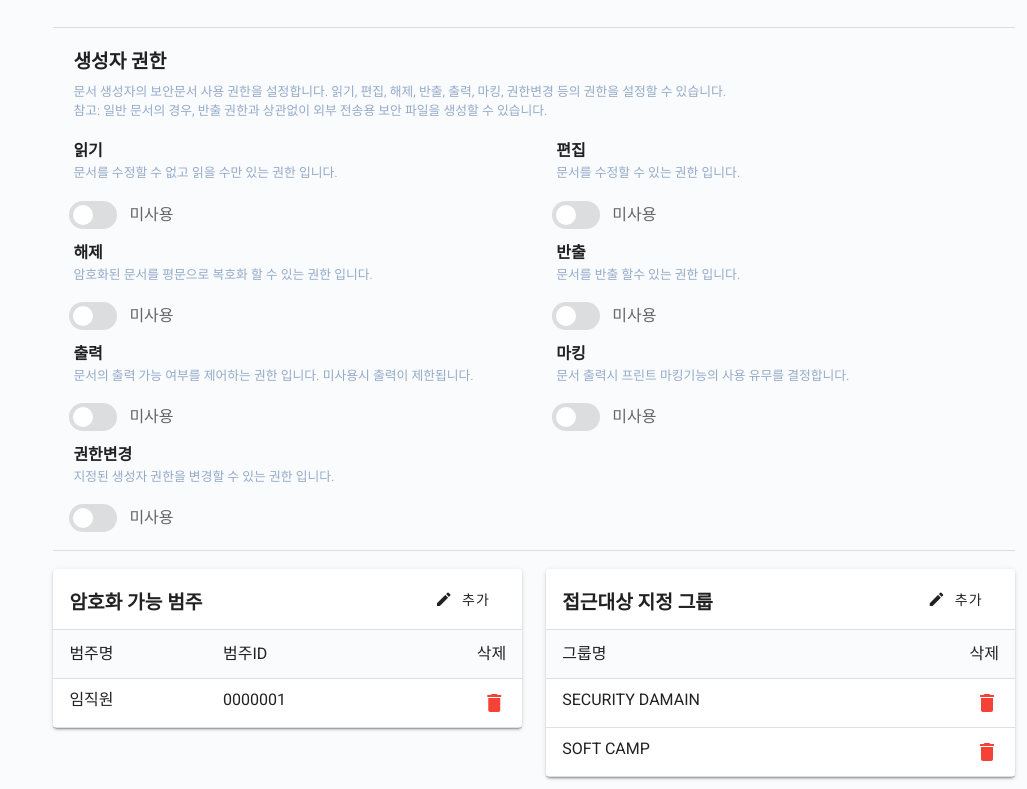
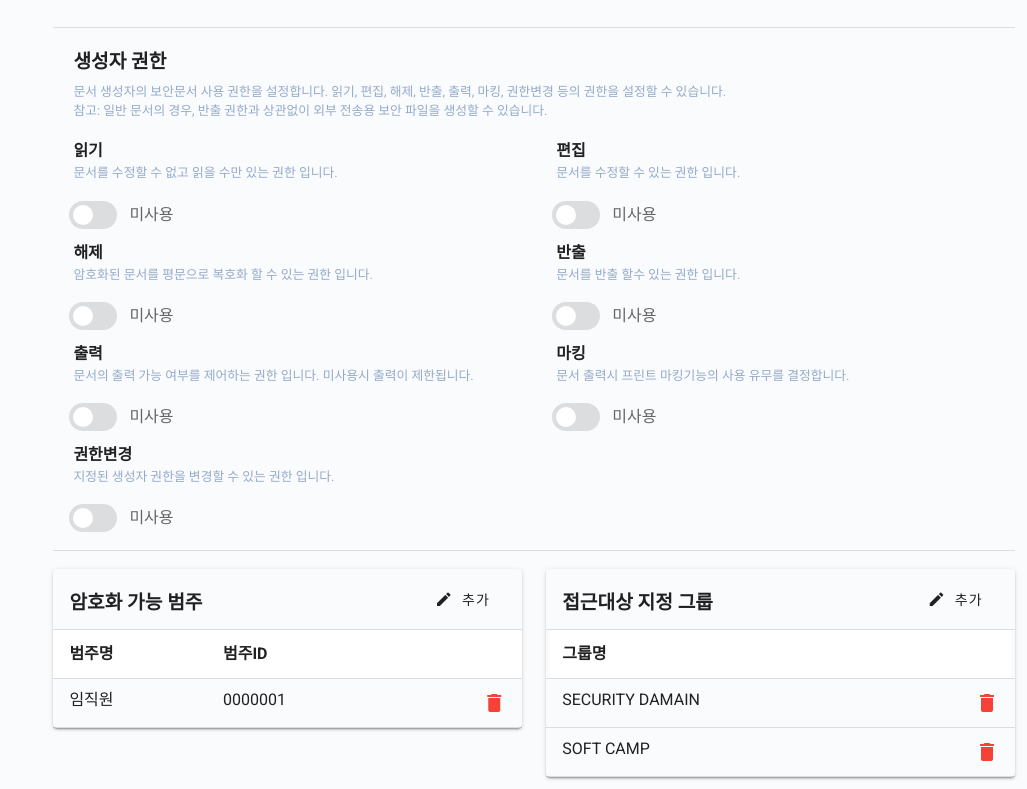
Before and after one commit to woo-da-young/cs_console_demo, a Vue app: page /#/ in a window 1280 px wide. Shown: the part 785-1574 px from the top of the page, without its empty margins (253-1280 px from the left). Built offline with nearby package versions, Linux system fonts and the light colour scheme.

Commit message:
색상변경

```diff
--- a/src/Home.vue
+++ b/src/Home.vue
@@ -471,7 +471,7 @@
 
           <v-row>
                 <v-col style="padding-top:30px;" >
-                    <v-card>
+                    <v-card style="background-color:#F9FBFD">
                       <v-list-item>
                         <v-list-item-content style="font-size:1.4rem; font-weight:bold ">
                           <v-row align="center" justify="space-around">
@@ -506,10 +506,11 @@
                                       </v-col>
                                     </v-row>
                                   </v-list-item>
-                                   <v-divider></v-divider>
-                                  <v-list-item style="background-color:#F9FBFD">
-                                      <v-row align="center" justify="space-around">
-                                        <v-col cols="6">범주명</v-col>
+                                  <v-divider></v-divider>
+
+                                  <v-list-item style="background-color:#F9FBFD;font-weight: bold">
+                                      <v-row align="center" justify="space-around" >
+                                        <v-col cols="6" >범주명</v-col>
                                         <v-col cols="6">범주ID</v-col>
                                       </v-row>
                                   </v-list-item>
@@ -534,11 +535,10 @@
                       </v-list-item>
                       <v-divider></v-divider>
 
-                      <v-list-item style="background-color:#F9FBFD">
-                          <v-row align="center" justify="space-around">
+                      <v-list-item style="background-color:#fff;font-weight: bold">
+                          <v-row align="center" justify="space-around" >
                             <v-col cols="4">범주명</v-col>
-                            <v-col cols="4">범주ID</v-col>
-                            <v-col cols="4" align="right">삭제</v-col>
+                            <v-col cols="8">범주ID</v-col>
                           </v-row>
                       </v-list-item>
                       <v-divider></v-divider>
@@ -547,7 +547,7 @@
                         <div v-for="(item,index) in possibleList" :key="item.no">
                         <v-list-item>
                           <v-list-item-content>
-                            <v-row>
+                            <v-row >
                               <v-col cols="4">{{item.range}}</v-col>
                               <v-col cols="4">{{item.no}}</v-col>
                               <v-col cols="4" align="right">
@@ -582,7 +582,7 @@
                   </v-card>
                 </v-col>
                 <v-col style="padding-top:30px;">
-                  <v-card>
+                  <v-card style="background-color:#F9FBFD">
                     <v-list-item>
                       <v-list-item-content style="font-size:1.4rem; font-weight:bold">
                           <v-row align="center" justify="space-around" >
@@ -604,7 +604,7 @@
                               </v-dialog>   -->
                               <v-dialog v-model="dialog2"  max-width="800" >
                                 <template v-slot:activator="{ on, attrs }"><v-btn text  v-bind="attrs" v-on="on"><v-icon left>mdi-pencil</v-icon>추가</v-btn></template>
-                                <v-card style="overflow-x: hidden;min-height: 500px">
+                                <v-card style="overflow-x: hidden;min-height: 500px" >
                                   <v-list-item>
                                     <v-list-item-content style="font-size:1.4rem; ">
                                         <v-row align="center" justify="space-around" >
@@ -646,7 +646,7 @@
                                   </v-list-item>
                                    <v-divider></v-divider>
 
-                                  <v-list-item style="background-color:#F9FBFD">
+                                  <v-list-item style="font-weight:bold;background-color:#F9FBFD">
                                       <v-row align="center" justify="space-around">
                                         <v-col cols="12">그룹명</v-col>
                                       </v-row>
@@ -671,10 +671,9 @@
                     </v-list-item>
                     <v-divider></v-divider>
 
-                     <v-list-item style="background-color:#F9FBFD">
-                          <v-row align="center" justify="space-around">
-                            <v-col cols="8">그룹명</v-col>
-                            <v-col cols="4" align="right">삭제</v-col>
+                     <v-list-item >
+                          <v-row align="center" justify="space-around" style="background-color:#fff; font-weight:bold">
+                            <v-col cols="12">그룹명</v-col>
                           </v-row>
                       </v-list-item>
                       <v-divider></v-divider>
--- a/src/components/TopNav.vue
+++ b/src/components/TopNav.vue
@@ -38,6 +38,7 @@
           contain
           style="padding:0"
           width="150px"
+          to="https://zero-dev.security365.com"
         />
       </v-btn>
 
```
